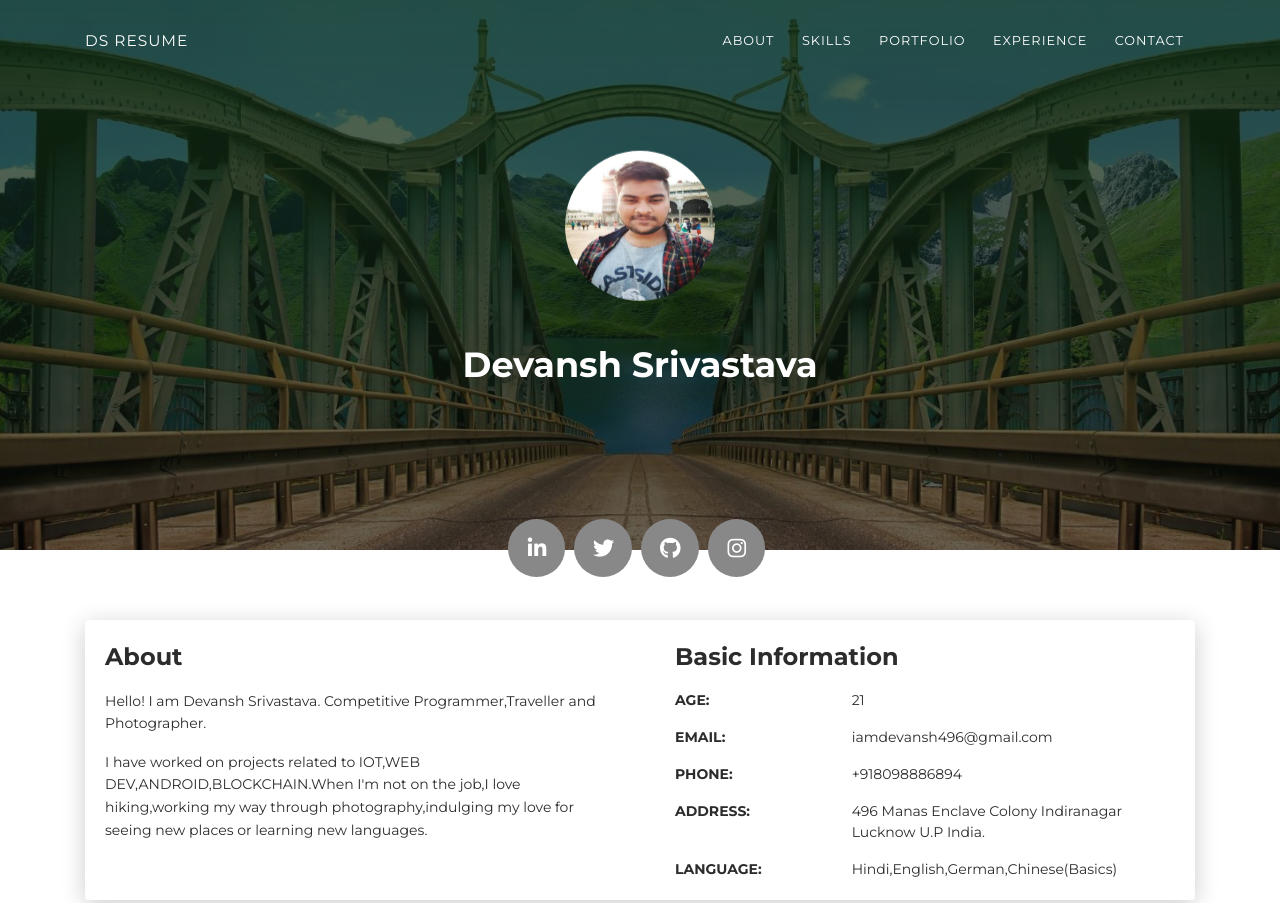
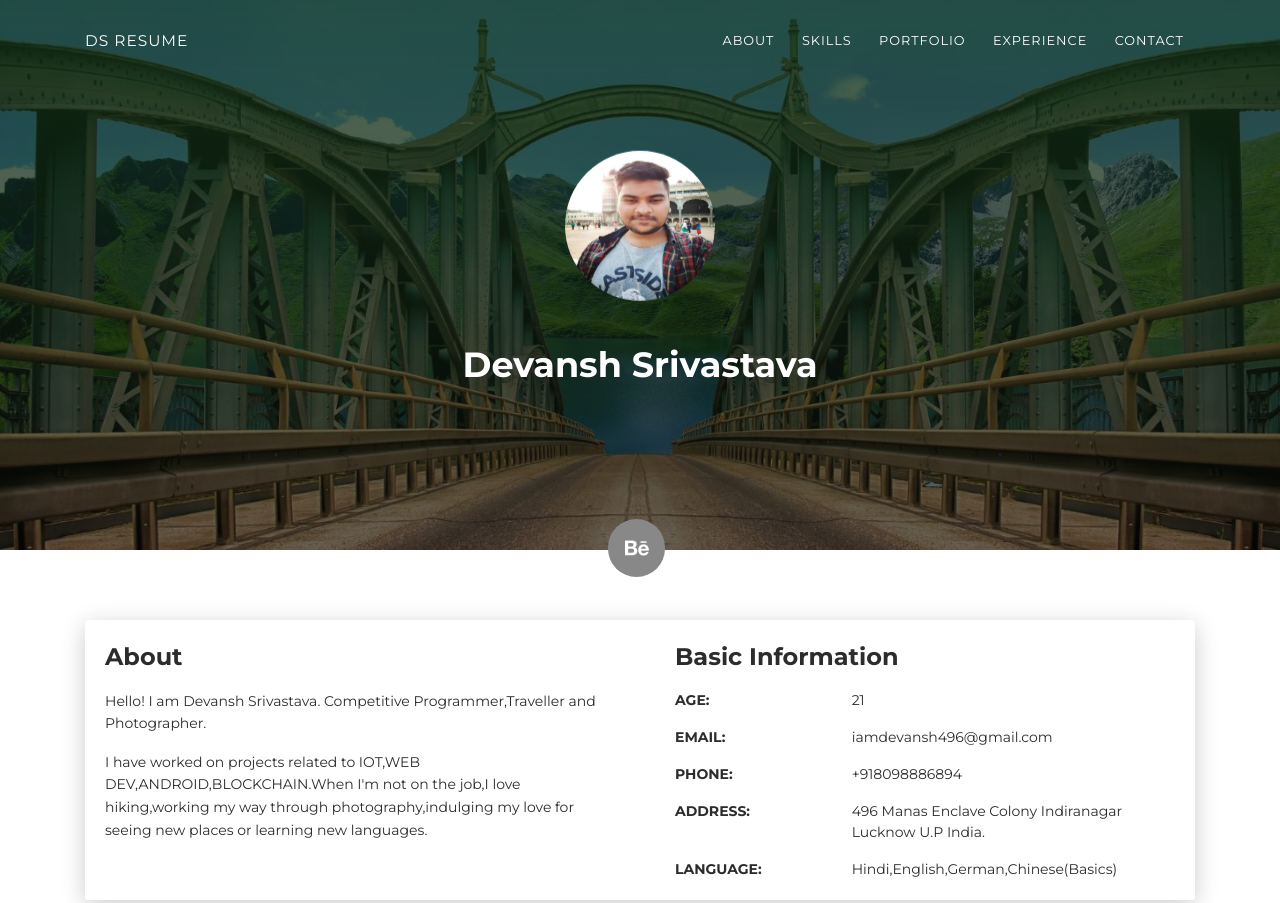
Before and after one commit to dev2298/devansh, a plain HTML site: page index.html in a window 1280 px wide. Shown: the top 903 px of the page. Drawn offline with Linux system fonts and the light colour scheme.

Commit message:
Update index.html

```diff
--- a/index.html
+++ b/index.html
@@ -48,7 +48,7 @@
       </div>
       <div class="section">
         <div class="container">
-          <div class="button-container"><a class="btn btn-default btn-round btn-lg btn-icon" href="https://www.linkedin.com/in/devansh-srivastava-5049b6181" rel="tooltip" title="Connect with me on LinkedIn"><i class="fa fa-linkedin"></i></a><a class="btn btn-default btn-round btn-lg btn-icon" href="https://twitter.com/iamdevansh496" rel="tooltip" title="Follow me on Twitter"><i class="fa fa-twitter"></i></a><a class="btn btn-default btn-round btn-lg btn-icon" href="https://github.com/dev2298" rel="tooltip" title="Follow me on github"><i class="fa fa-github"></i></a><a class="btn btn-default btn-round btn-lg btn-icon" href="https://www.instagram.com/___devansh__srivastava/" rel="tooltip" title="Follow me on Instagram"><i class="fa fa-instagram"></i></a></div>
+          <div class="button-container"><a class="btn btn-default btn-round btn-lg btn-icon" href="https://www.behance.net/luckydev" rel="tooltip" title="Connect with me on Behance"><i class="fa fa-behance"></i></a></div>
         </div>
       </div>
     </div>
```
